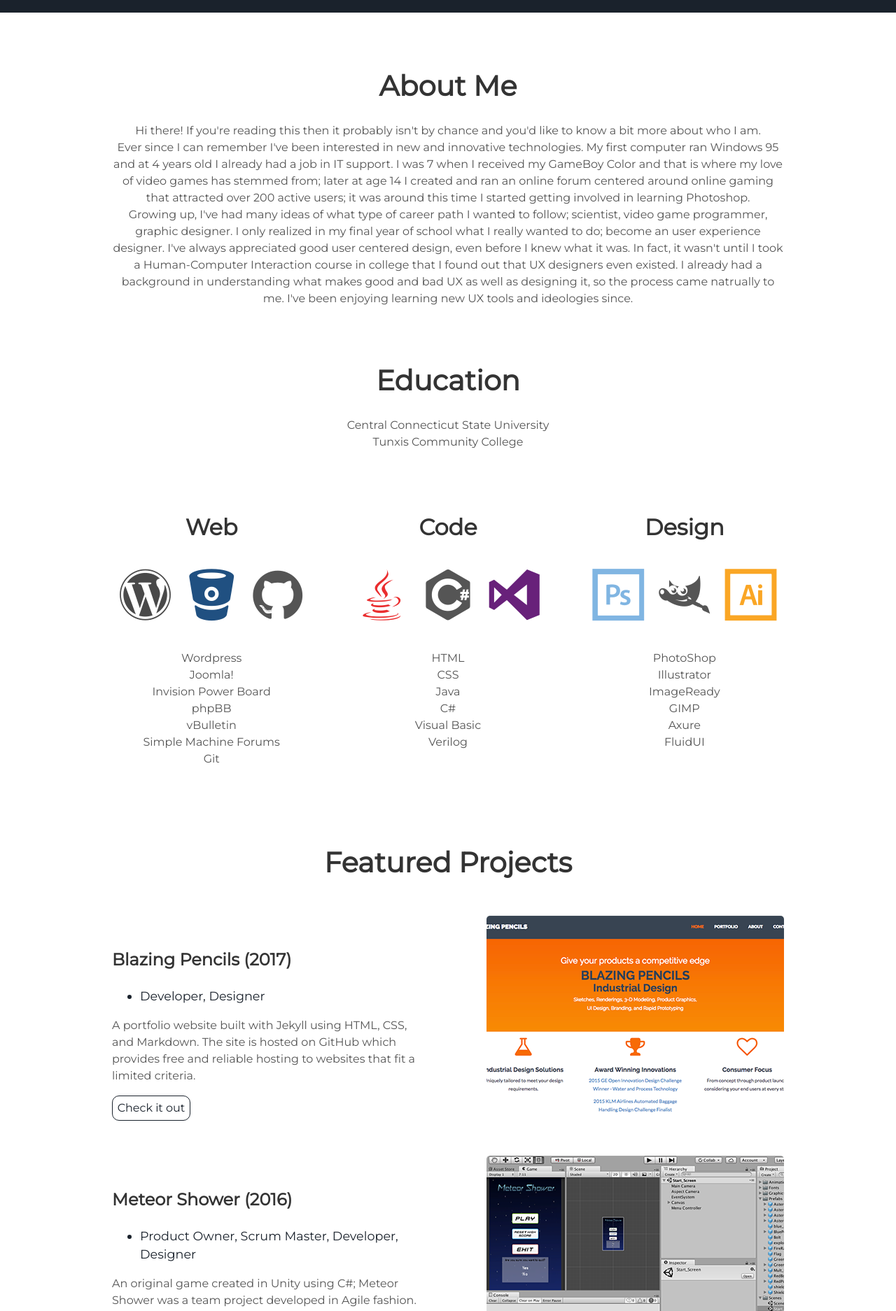
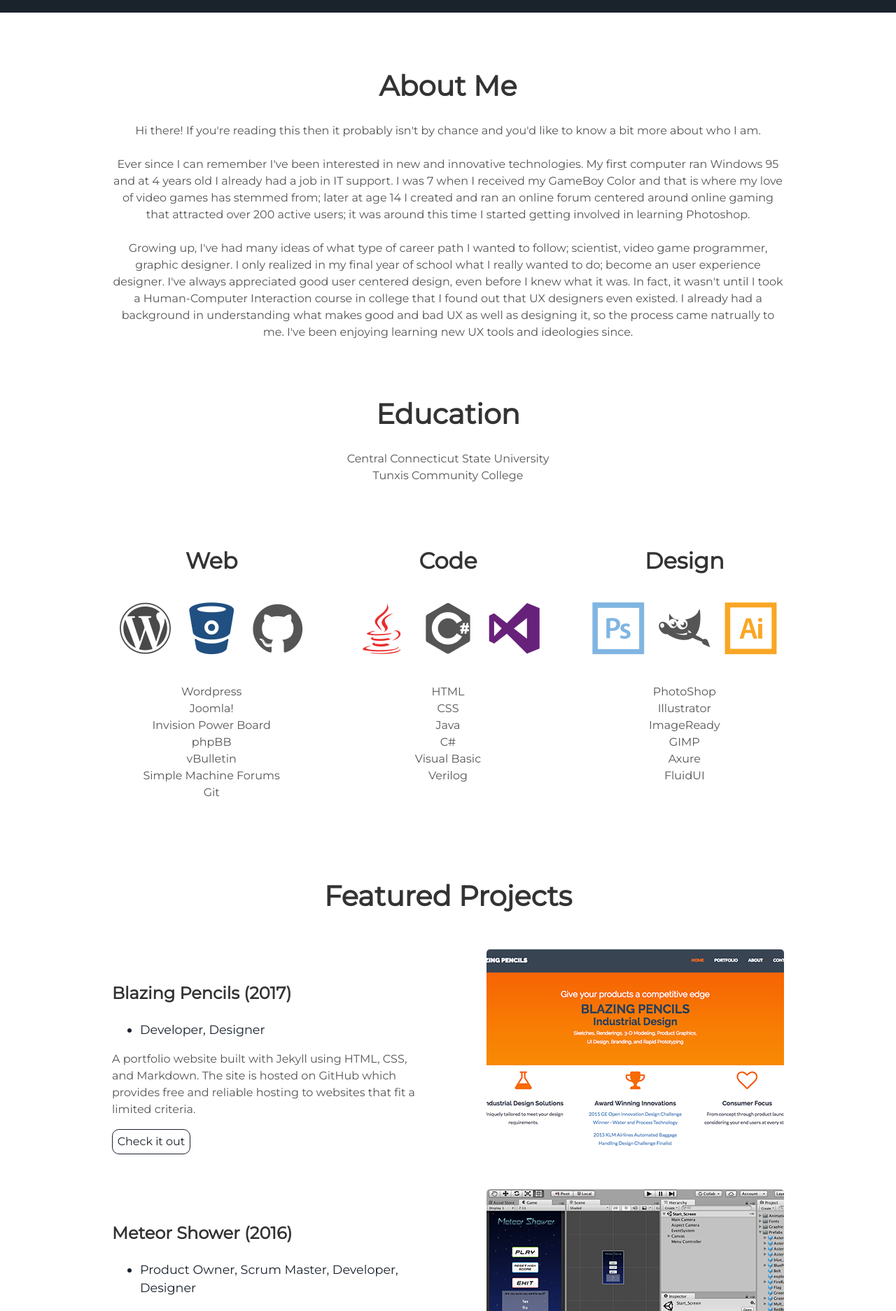
Before and after one commit to Kevin-Middleton/kevin-middleton.github.io, a Jekyll site: the page built from index.html, in a window 1280 px wide. Shown: the part 882-2756 px from the top of the page at 70% size. Built offline with Jekyll 4.4.1, drawn with Linux system fonts in a browser that asks for light colours.

Commit message:
Update _config.yml

```diff
--- a/_config.yml
+++ b/_config.yml
@@ -6,7 +6,7 @@ url: "kevin-middleton.github.io" # the base hostname & protocol for your site e.
 
 # User settings
 username: Kevin Middleton
-user_description: Hi there! If you're reading this then it probably isn't by chance and you'd like to know a bit more about who I am.<br>Ever since I can remember I've been interested in new and innovative technologies. My first computer ran Windows 95 and at 4 years old I already had a job in IT support. I was 7 when I received my GameBoy Color and that is where my love of video games has stemmed from; later at age 14 I created and ran an online forum centered around online gaming that attracted over 200 active users; it was around this time I started getting involved in learning Photoshop.<br>Growing up, I've had many ideas of what type of career path I wanted to follow; scientist, video game programmer, graphic designer. I only realized in my final year of school what I really wanted to do; become an user experience designer. I've always appreciated good user centered design, even before I knew what it was. In fact, it wasn't until I took a Human-Computer Interaction course in college that I found out that UX designers even existed. I already had a background in understanding what makes good and bad UX as well as designing it, so the process came natrually to me. I've been enjoying learning new UX tools and ideologies since.
+user_description: Hi there! If you're reading this then it probably isn't by chance and you'd like to know a bit more about who I am.<br><br>Ever since I can remember I've been interested in new and innovative technologies. My first computer ran Windows 95 and at 4 years old I already had a job in IT support. I was 7 when I received my GameBoy Color and that is where my love of video games has stemmed from; later at age 14 I created and ran an online forum centered around online gaming that attracted over 200 active users; it was around this time I started getting involved in learning Photoshop.<br><br>Growing up, I've had many ideas of what type of career path I wanted to follow; scientist, video game programmer, graphic designer. I only realized in my final year of school what I really wanted to do; become an user experience designer. I've always appreciated good user centered design, even before I knew what it was. In fact, it wasn't until I took a Human-Computer Interaction course in college that I found out that UX designers even existed. I already had a background in understanding what makes good and bad UX as well as designing it, so the process came natrually to me. I've been enjoying learning new UX tools and ideologies since.
 education: Central Connecticut State University<br>Tunxis Community College
 user_title: Web Developer, Aspiring UX Designer
 email: kevinmiddleton@my.ccsu.edu
```
